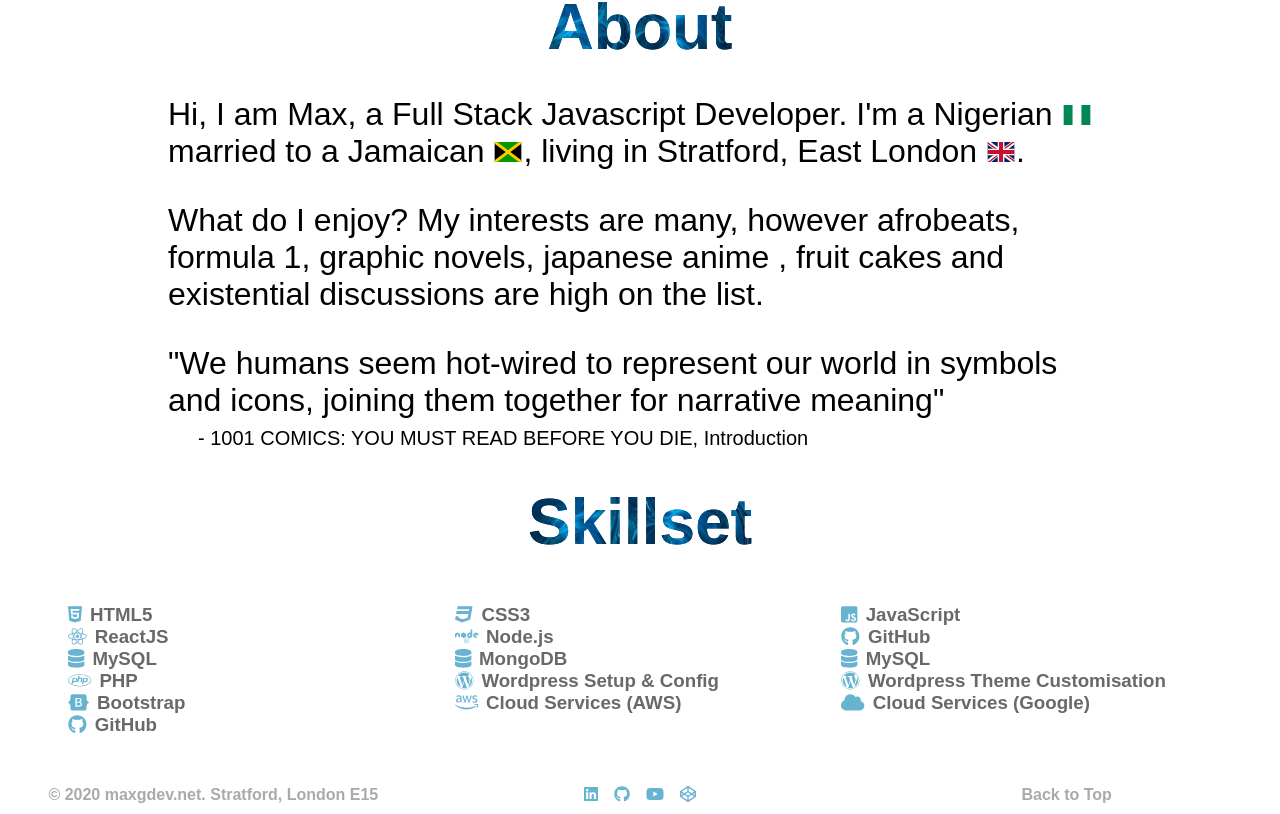
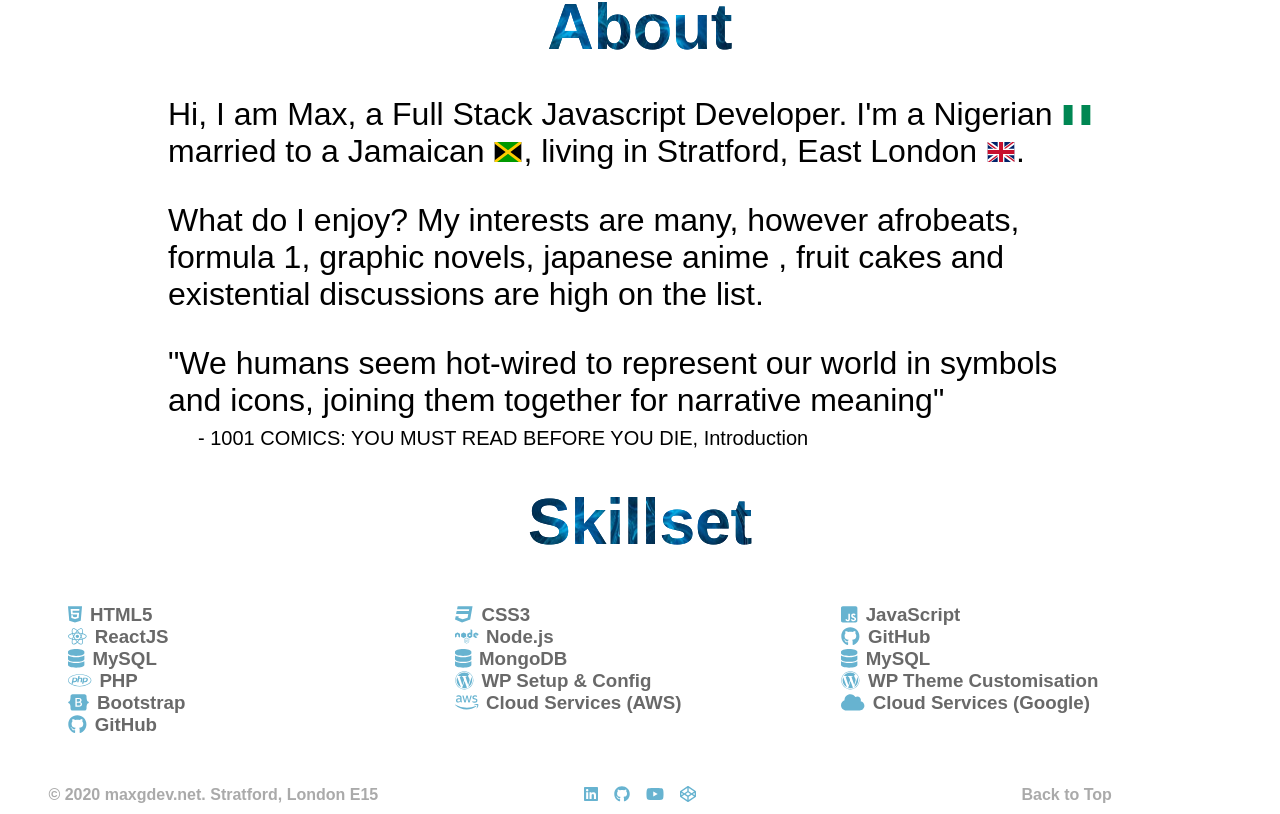
Before and after one commit to maxgdev/portfolio, a React (Create React App) app: page / in a window 1280 px wide. Shown: the part 1717-2531 px from the top of the page. Built offline with nearby package versions, Linux system fonts and the light colour scheme; a web font is replaced by a local one.

Commit message:
Changed Wordpress to WP to save space

```diff
--- a/src/SkillSet.js
+++ b/src/SkillSet.js
@@ -21,8 +21,8 @@
             <div><h3><span className='fontAwesome'><FontAwesomeIcon icon={faDatabase}/></span>MongoDB</h3></div>
             <div><h3><span className='fontAwesome'><FontAwesomeIcon icon={faDatabase}/></span>MySQL</h3></div>
             <div><h3><span className='fontAwesome'><FontAwesomeIcon icon={faPhp}/></span>PHP</h3></div>
-            <div><h3><span className='fontAwesome'><FontAwesomeIcon icon={faWordpress}/></span>Wordpress Setup & Config</h3></div>
-            <div><h3><span className='fontAwesome'><FontAwesomeIcon icon={faWordpress}/></span>Wordpress Theme Customisation</h3></div>
+            <div><h3><span className='fontAwesome'><FontAwesomeIcon icon={faWordpress}/></span>WP Setup & Config</h3></div>
+            <div><h3><span className='fontAwesome'><FontAwesomeIcon icon={faWordpress}/></span>WP Theme Customisation</h3></div>
             <div><h3><span className='fontAwesome'><FontAwesomeIcon icon={faBootstrap}/></span>Bootstrap</h3></div>
             <div><h3><span className='fontAwesome'><FontAwesomeIcon icon={faAws}/></span>Cloud Services (AWS)</h3></div>
             <div><h3><span className='fontAwesome'><FontAwesomeIcon icon={faCloud}/></span>Cloud Services (Google)</h3></div>
```
